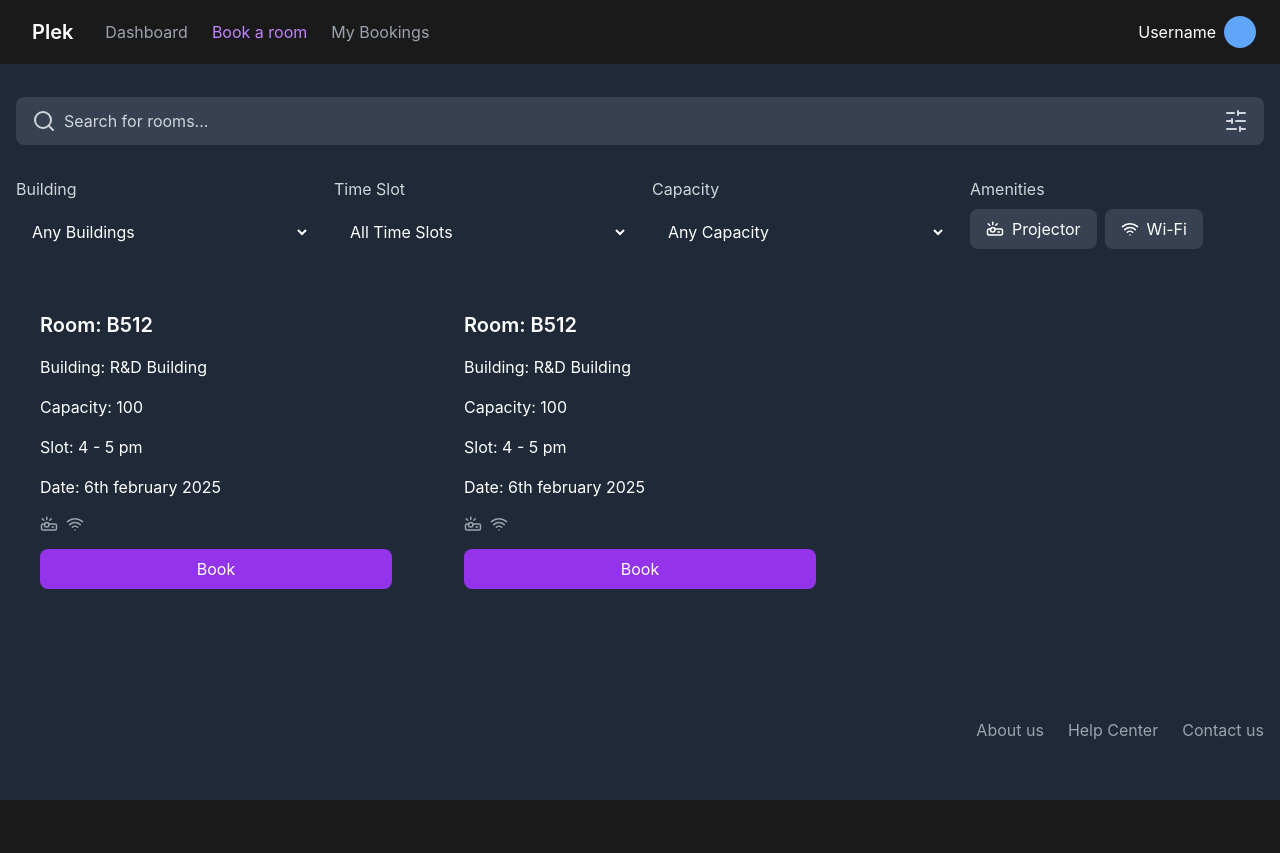
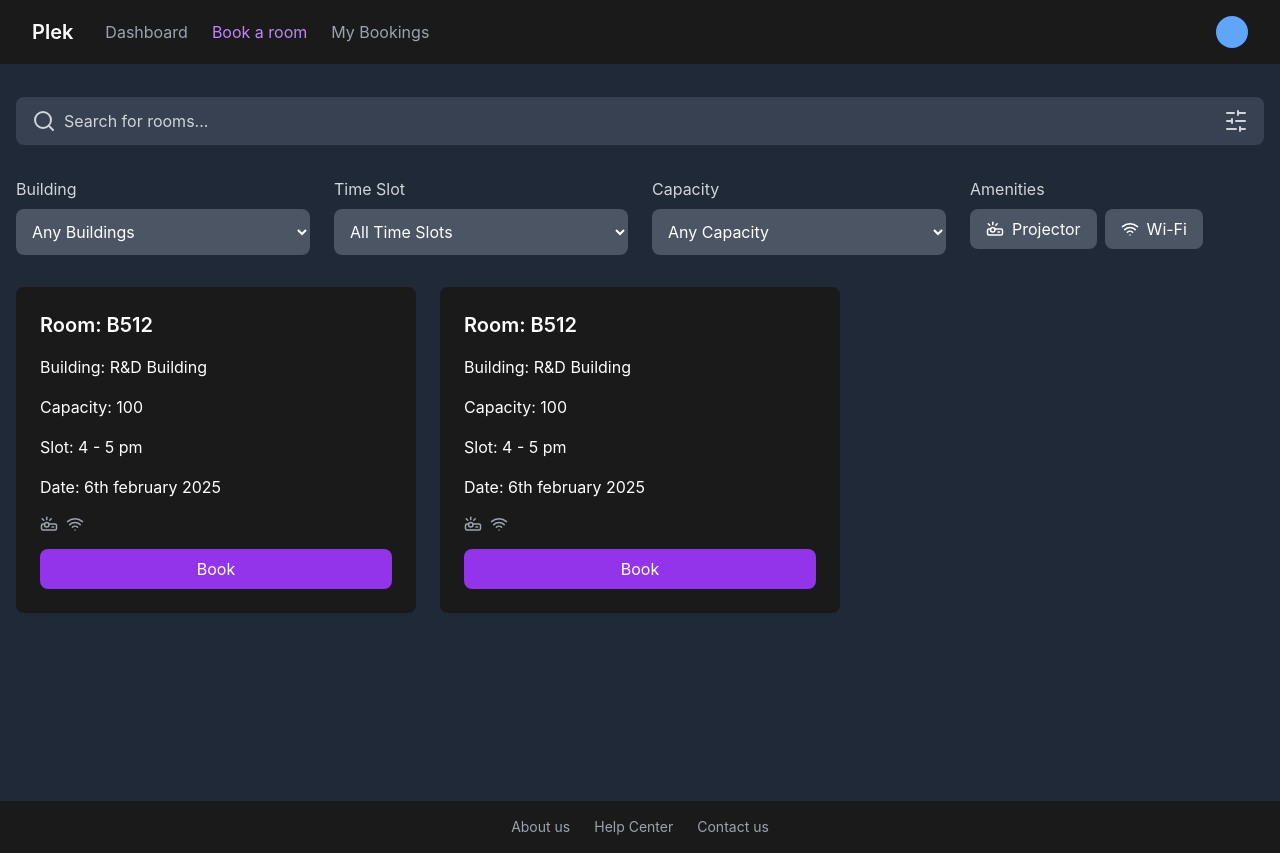
Before and after one commit to SDOS-2025/plek, a React (Vite) app in the folder frontend/: page /booking in a window 1280 px wide. Before the commit the page ends 800 px from the top, so only its background shows below. Built offline with nearby package versions, Linux system fonts and the light colour scheme.

Commit message:
added api calls for login and signup pages

```diff
--- a/frontend/package.json
+++ b/frontend/package.json
@@ -10,6 +10,8 @@
     "preview": "vite preview"
   },
   "dependencies": {
+    "axios": "^1.7.9",
+    "bcryptjs": "^3.0.0",
     "lucide-react": "^0.475.0",
     "react": "^19.0.0",
     "react-dom": "^19.0.0",
--- a/frontend/src/pages/Dashboard.jsx
+++ b/frontend/src/pages/Dashboard.jsx
@@ -1,10 +1,13 @@
 import React from 'react';
 import {Calendar, Clock, Users, Activity, BookMarked } from 'lucide-react';
-import { Link } from 'react-router-dom';
+import { Link} from 'react-router-dom';
+
 
 function Dashboard() {
+  const Username = localStorage.getItem('Username');
+
   return (
-    <div className="min-h-screen bg-plek-background text-gray-100">
+    <div className="flex flex-col min-h-screen bg-plek-background text-gray-100">
       {/* Navigation */}
       <nav className="border-b border-gray-800 px-6 py-4 bg-plek-dark">
         <div className="flex items-center justify-between">
@@ -21,9 +24,9 @@ function Dashboard() {
           <div className="flex items-center">
             <div className="flex items-center">
               <div className="h-8 w-8 rounded-full bg-sky-500 flex items-center justify-center">
-                <span className="text-sm font-medium">U</span>
+                <span className="text-sm font-medium"></span>
               </div>
-              <span className="ml-2 text-gray-300">Username</span>
+              <span className="ml-2">{Username}</span>
             </div>
           </div>
         </div>
--- a/frontend/src/pages/booking.jsx
+++ b/frontend/src/pages/booking.jsx
@@ -1,6 +1,6 @@
 import React, { useState } from 'react';
 import { Search, SlidersHorizontal, Projector, Wifi, ArrowLeft, Calendar, Clock, Users, Building2, X } from 'lucide-react';
-
+import { Link } from 'react-router-dom';
 
 
 
@@ -8,6 +8,9 @@ function Booking() {
   const [searchQuery, setSearchQuery] = useState('');
   const [showBookingModal, setShowBookingModal] = useState(false);
   const [selectedRoom, setSelectedRoom] = useState(null);
+  const [selectedAmenities, setSelectedAmenities] = useState([]);
+
+  const Username = localStorage.getItem('Username');
 
   const rooms = [
     {
@@ -33,6 +36,14 @@ function Booking() {
   const handleBookClick = (room) => {
     setSelectedRoom(room);
     setShowBookingModal(true);
+  };
+
+  const toggleAmenity = (amenity) => {
+    if (selectedAmenities.includes(amenity)) {
+      setSelectedAmenities(selectedAmenities.filter((a) => a !== amenity));
+    } else {
+      setSelectedAmenities([...selectedAmenities, amenity]);
+    }
   };
 
   const BookingModal = ({ room, onClose }) => {
@@ -178,6 +189,8 @@ function Booking() {
   };
 
   return (
+    <div className="flex flex-col min-h-screen">
+      <main className="flex-grow">
         <div className="min-h-screen bg-plek-background text-white">
           {/* Navigation */}
           <nav className="border-b border-gray-800 px-6 py-4 bg-plek-dark">
@@ -193,8 +206,9 @@ function Booking() {
                 </div>
               </div>
               <div className="flex items-center space-x-2">
-            <span>Username</span>
                 <div className="w-8 h-8 bg-blue-400 rounded-full"></div>
+                <span>{Username}</span>
+
               </div>
             </div>
           </nav>
@@ -220,30 +234,36 @@ function Booking() {
             <div className="grid grid-cols-4 gap-6 mb-8">
               <div className="space-y-2">
                 <label className="block text-gray-300">Building</label>
-            <select className="w-full bg-gray-800 rounded-lg p-3 focus:outline-none focus:ring-2 focus:ring-blue-400">
+                <select className="w-full bg-gray-600 rounded-lg p-3 focus:outline-none focus:ring-2 focus:ring-blue-400">
                   <option>Any Buildings</option>
                 </select>
               </div>
               <div className="space-y-2">
                 <label className="block text-gray-300">Time Slot</label>
-            <select className="w-full bg-gray-800 rounded-lg p-3 focus:outline-none focus:ring-2 focus:ring-blue-400">
+                <select className="w-full bg-gray-600 rounded-lg p-3 focus:outline-none focus:ring-2 focus:ring-blue-400">
                   <option>All Time Slots</option>
                 </select>
               </div>
               <div className="space-y-2">
                 <label className="block text-gray-300">Capacity</label>
-            <select className="w-full bg-gray-800 rounded-lg p-3 focus:outline-none focus:ring-2 focus:ring-blue-400">
+                <select className="w-full bg-gray-600 rounded-lg p-3 focus:outline-none focus:ring-2 focus:ring-blue-400">
                   <option>Any Capacity</option>
                 </select>
               </div>
               <div className="space-y-2">
                 <label className="block text-gray-300">Amenities</label>
                 <div className="flex space-x-2">
-              <button className="px-4 py-2 bg-gray-700 rounded-lg flex items-center space-x-2">
+                  <button
+                    className={`px-4 py-2 ${selectedAmenities.includes('projector') ? 'bg-purple-600' : 'bg-gray-600'} rounded-lg flex items-center space-x-2`}
+                    onClick={() => toggleAmenity('projector')}
+                  >
                     <Projector size={18} />
                     <span>Projector</span>
                   </button>
-              <button className="px-4 py-2 bg-gray-700 rounded-lg flex items-center space-x-2">
+                  <button
+                    className={`px-4 py-2 ${selectedAmenities.includes('wifi') ? 'bg-purple-600' : 'bg-gray-600'} rounded-lg flex items-center space-x-2`}
+                    onClick={() => toggleAmenity('wifi')}
+                  >
                     <Wifi size={18} />
                     <span>Wi-Fi</span>
                   </button>
@@ -254,7 +274,7 @@ function Booking() {
             {/* Room Cards */}
             <div className="grid grid-cols-3 gap-6">
               {rooms.map(room => (
-            <div key={room.id} className="bg-gray-800 rounded-lg p-6 space-y-4">
+                <div key={room.id} className="bg-plek-dark rounded-lg p-6 space-y-4">
                   <h3 className="text-xl font-semibold">Room: {room.name}</h3>
                   <p>Building: {room.building}</p>
                   <p>Capacity: {room.capacity}</p>
@@ -278,13 +298,16 @@ function Booking() {
               ))}
             </div>
           </main>
+        </div>
+      </main>
 
-      {/* Footer */}
-      <footer className="border-t border-gray-800 mt-12">
-        <div className="max-w-7xl mx-auto px-4 py-6 flex justify-end space-x-6 text-gray-400">
-          <a href="#" className="hover:text-white">About us</a>
-          <a href="#" className="hover:text-white">Help Center</a>
-          <a href="#" className="hover:text-white">Contact us</a>
+      <footer className="border-t border-gray-800 bg-plek-dark">
+        <div className="container mx-auto px-4 py-4">
+          <div className="flex justify-center space-x-6 text-sm text-gray-400">
+            <Link to="/about" className="hover:text-white transition-colors">About us</Link>
+            <Link to="/help" className="hover:text-white transition-colors">Help Center</Link>
+            <Link to="/contact" className="hover:text-white transition-colors">Contact us</Link>
+          </div>
         </div>
       </footer>
 
--- a/frontend/src/pages/login.jsx
+++ b/frontend/src/pages/login.jsx
@@ -1,14 +1,52 @@
-import React, { useState } from 'react';
+import React, { use, useState } from 'react';
 import { Link } from 'react-router-dom';
 import { useNavigate } from 'react-router-dom';
+import axios from 'axios';
+import bcrypt from 'bcryptjs';
+
+
+
 
 export default function Login() {
   const [email, setEmail] = useState('');
   const [password, setPassword] = useState('');
   const navigate = useNavigate();
+  const [username, setUsername] = useState('');
+
+
+
+  const salt = bcrypt.genSaltSync(10)
+
+  function makePostRequest(url) {
+    const hashedPassword = bcrypt.hashSync(password, salt)
+
+    const queryObj = {email, password: hashedPassword}
+
+    axios.post(url, queryObj).then(
+      (response) => {
+          let result = response.data;
+          return result;
+      },
+      (error) => {
+          console.log(error);
+          return null;
+      }
+    );
+  }
+
   const handleSubmit = (e) => {
     e.preventDefault();
     if (email && password) {
+      const data = { email, password };
+
+      // if (makePostRequest('http://localhost:5173/api/auth/login', data)) {
+      //   setUsername(result.username);
+      //   navigate('/dashboard', { state: { username } });
+      // } else {
+      //   console.error('Invalid email or password');
+      //   navigate('/login');
+      // }
+      localStorage.setItem('Username', 'User');
       navigate('/dashboard');
     } else {
       console.error('Email and password are required');
--- a/frontend/src/pages/signup.jsx
+++ b/frontend/src/pages/signup.jsx
@@ -1,15 +1,48 @@
 import React, { useState } from 'react';
 import { Link } from 'react-router-dom';
 import { useNavigate } from 'react-router-dom';
+import axios from 'axios';
+import bcrypt from 'bcryptjs';
 
 export default function Signup() {
+  const [username, setUsername] = useState('');
   const [email, setEmail] = useState('');
   const [password, setPassword] = useState('');
   const [confirmPassword, setConfirmPassword] = useState('');
   const navigate = useNavigate();
+
+  const salt = bcrypt.genSaltSync(10)
+
+  function makePostRequest(url) {
+    const hashedPassword = bcrypt.hashSync(password, salt)
+
+    const queryObj = {email, username, password: hashedPassword}
+
+    axios.post(url, queryObj).then(
+      (response) => {
+        let result = response.data;
+        return result;
+      },
+      (error) => {
+          console.log(error);
+          return null;
+      }
+    );
+
+  }
+
   const handleSubmit = (e) => {
     e.preventDefault();
-    if (email && password && confirmPassword && password === confirmPassword) {
+    if (password === confirmPassword) {
+      const data = {username, email, password };
+      // if (makePostRequest('http://localhost:5173/api/auth/signup', data)) {
+      //   localStorage.setItem('Username', username);
+      //   navigate('/dashboard');
+      // } else {
+      //   console.error('Invalid email or password');
+      //   navigate('/signup');
+      // }
+      localStorage.setItem('Username', username);
       navigate('/dashboard');
     } else {
       console.error('Email and password are required');
@@ -26,6 +59,16 @@ export default function Signup() {
 
           <div className="bg-plek-dark p-8 rounded-lg shadow-xl">
             <form onSubmit={handleSubmit} className="space-y-6">
+            <div>
+                <input
+                  type="text"
+                  value={username}
+                  onChange={(e) => setUsername(e.target.value)}
+                  placeholder="username"
+                  className="w-full p-3 rounded bg-[#2a2a2a] border border-gray-700 text-white placeholder-gray-400 focus:outline-none focus:border-plek-purple"
+                  required
+                />
+              </div>
               <div>
                 <input
                   type="email"
```
Also changed, not shown: 1 other file (tests, documents, lock files or other folders). Lines whose indentation alone changed are shown as unchanged.
